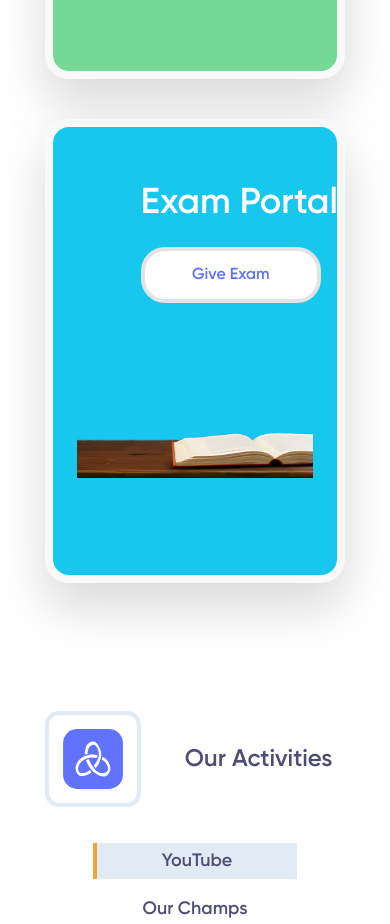
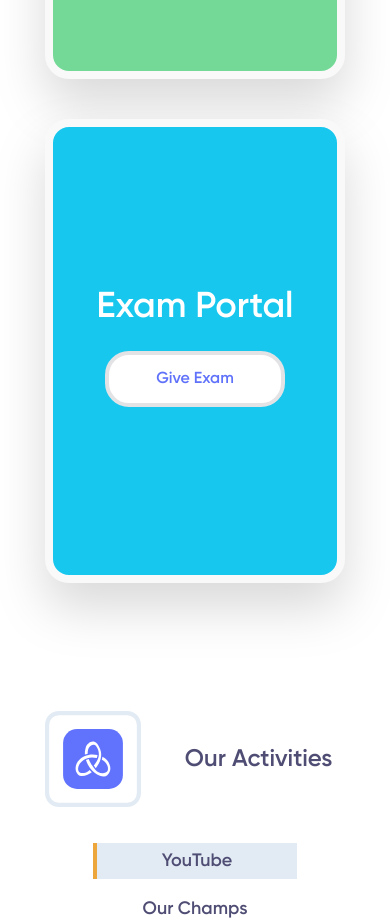
Before and after one commit to rushikeshbhand/gca, a Next.js app: page / in a window 390 px wide. Shown: the part 4440-5364 px from the top of the page. Built offline with nearby package versions, Linux system fonts and the light colour scheme.

Commit message:
make join us now component responsive and fix responsiveness bugs

```diff
--- a/src/app/components/join-us-now/page.js
+++ b/src/app/components/join-us-now/page.js
@@ -42,23 +42,19 @@ export default function JoinUsNow() {
           </div>
 
           <div className="card-three bg-[#17C7EE] h-[55vh] lg:w-2/3 border-8 border-[#f9f9fa] rounded-3xl drop-shadow-2xl">
-            <div
-              style={{
-                backgroundImage: "url(assets/images/tiger-on-bench.svg)",
+            <div className="mx-6 min-h-[98%] bg-no-repeat flex justify-center">
+              <div className="flex flex-col justify-center items-center md:relative md:top-14 md:left-2">
+                <h1 className="mb-6 text-4xl whitespace-nowrap z-10 md:relative md:-left-40">Exam Portal</h1>
 
-              }}
-              className="mx-6 min-h-[98%] bg-no-repeat"
-            >
-              <div className="relative top-14 left-16">
-                <h1 className="mb-6 text-4xl whitespace-nowrap">Exam Portal</h1>
-                <button className="px-10 py-3 bg-white text-[#6072FA] rounded-3xl border-4 border-[#e3e3e6] w-[180px]">
+                <button className="px-10 py-3 bg-white text-[#6072FA] rounded-3xl border-4 z-20 md:relative md:-left-40 border-[#e3e3e6] w-[180px]">
                   Give Exam
                 </button>
+                <div className="w-[30rem] h-auto relative hidden md:block -z-0 -top-44">
+                  <img src="assets/images/tiger-on-bench.svg" alt="exam portal tiger" />
+                </div>
               </div>
             </div>
-            {/* <div>
-                <img src="assets/images/tiger-on-bench.svg" alt="" />
-              </div> */}
+
           </div>
         </div>
       </div>
```
